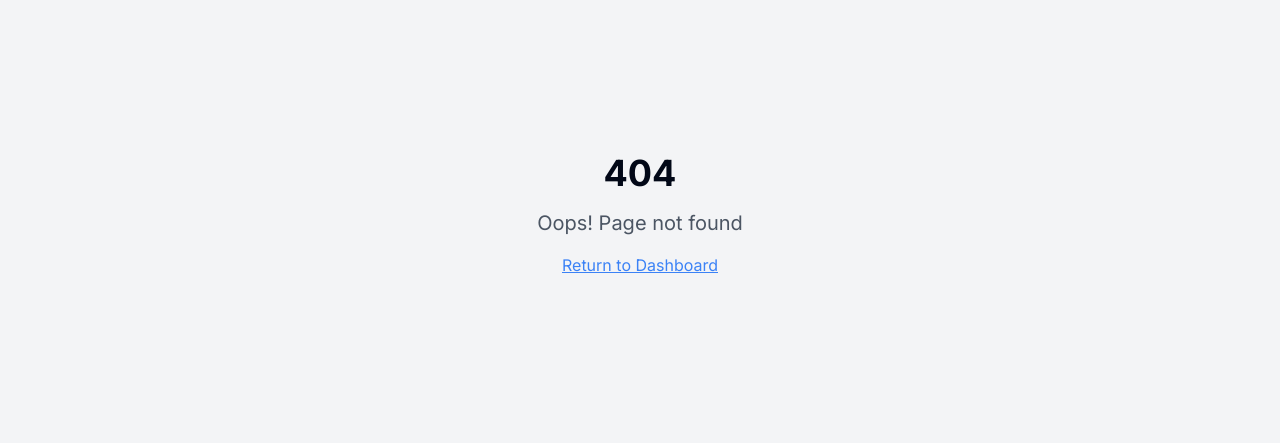
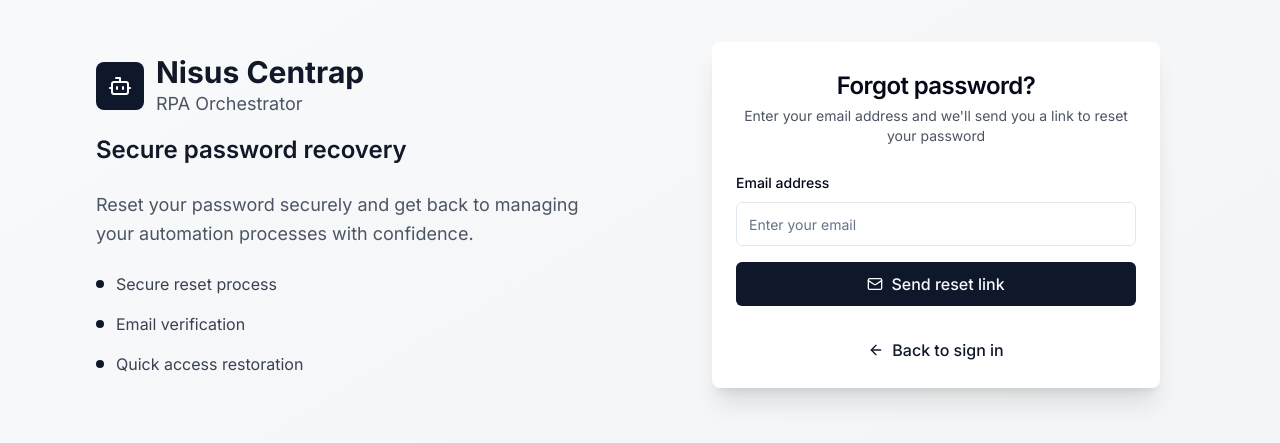
Before and after one commit to ozturksefa/admin-dashboard-analyzer-pro, a React (Vite) app: page /forgot-password in a window 1280 px wide. Before the commit this address had no page. Shown: the part 185-628 px from the top of the page. Built offline with nearby package versions, Linux system fonts and the light colour scheme.

Commit message:
feat: Add forgot password page
Implement the forgot password page with necessary UI elements and routing.

```diff
--- a/src/App.tsx
+++ b/src/App.tsx
@@ -18,6 +18,7 @@ import Roles from "./pages/Roles";
 import Settings from "./pages/Settings";
 import Login from "./pages/Login";
 import Register from "./pages/Register";
+import ForgotPassword from "./pages/ForgotPassword";
 import NotFound from "./pages/NotFound";
 import Layout from "./components/Layout";
 
@@ -32,6 +33,7 @@ const App = () => (
         <Routes>
           <Route path="/login" element={<Login />} />
           <Route path="/register" element={<Register />} />
+          <Route path="/forgot-password" element={<ForgotPassword />} />
           <Route path="/" element={<Layout><Index /></Layout>} />
           <Route path="/dashboard" element={<Layout><Dashboard /></Layout>} />
           <Route path="/robots" element={<Layout><Robots /></Layout>} />
--- /dev/null
+++ b/src/pages/ForgotPassword.tsx
@@ -0,0 +1,180 @@
+
+import React, { useState } from 'react';
+import { Link } from 'react-router-dom';
+import { Button } from '@/components/ui/button';
+import { Input } from '@/components/ui/input';
+import { Label } from '@/components/ui/label';
+import { Card, CardContent, CardDescription, CardHeader, CardTitle } from '@/components/ui/card';
+import { Mail, ArrowLeft, Bot, CheckCircle } from 'lucide-react';
+
+const ForgotPassword = () => {
+  const [email, setEmail] = useState('');
+  const [isLoading, setIsLoading] = useState(false);
+  const [isEmailSent, setIsEmailSent] = useState(false);
+
+  const handleSubmit = async (e: React.FormEvent) => {
+    e.preventDefault();
+    setIsLoading(true);
+
+    // Simulate API call
+    setTimeout(() => {
+      setIsLoading(false);
+      setIsEmailSent(true);
+      console.log('Password reset request for:', email);
+    }, 1500);
+  };
+
+  if (isEmailSent) {
+    return (
+      <div className="min-h-screen bg-gradient-to-br from-gray-50 to-gray-100 flex items-center justify-center p-4">
+        <div className="w-full max-w-md">
+          <Card className="shadow-xl border-0">
+            <CardHeader className="space-y-1 pb-6 text-center">
+              <div className="flex items-center justify-center mb-4">
+                <div className="w-12 h-12 bg-green-100 rounded-full flex items-center justify-center">
+                  <CheckCircle className="w-6 h-6 text-green-600" />
+                </div>
+              </div>
+              <CardTitle className="text-2xl font-semibold">Check your email</CardTitle>
+              <CardDescription className="text-gray-600">
+                We've sent a password reset link to your email address
+              </CardDescription>
+            </CardHeader>
+
+            <CardContent className="space-y-6">
+              <div className="bg-gray-50 p-4 rounded-lg text-sm text-gray-600 text-center">
+                <p>Didn't receive the email? Check your spam folder or</p>
+                <button
+                  onClick={() => setIsEmailSent(false)}
+                  className="text-primary hover:text-primary/80 font-medium underline mt-1"
+                >
+                  try again
+                </button>
+              </div>
+
+              <div className="text-center">
+                <Link
+                  to="/login"
+                  className="inline-flex items-center text-primary hover:text-primary/80 font-medium"
+                >
+                  <ArrowLeft className="w-4 h-4 mr-2" />
+                  Back to sign in
+                </Link>
+              </div>
+            </CardContent>
+          </Card>
+        </div>
+      </div>
+    );
+  }
+
+  return (
+    <div className="min-h-screen bg-gradient-to-br from-gray-50 to-gray-100 flex items-center justify-center p-4">
+      <div className="w-full max-w-6xl grid lg:grid-cols-2 gap-8 items-center">
+        {/* Left side - Branding */}
+        <div className="hidden lg:flex flex-col justify-center space-y-8 p-8">
+          <div className="space-y-4">
+            <div className="flex items-center space-x-3">
+              <div className="w-12 h-12 bg-primary rounded-lg flex items-center justify-center">
+                <Bot className="w-6 h-6 text-white" />
+              </div>
+              <div>
+                <h1 className="text-3xl font-bold text-gray-900">Nisus Centrap</h1>
+                <p className="text-lg text-gray-600">RPA Orchestrator</p>
+              </div>
+            </div>
+
+            <div className="space-y-6 mt-12">
+              <h2 className="text-2xl font-semibold text-gray-900">
+                Secure password recovery
+              </h2>
+              <p className="text-gray-600 text-lg leading-relaxed">
+                Reset your password securely and get back to managing your
+                automation processes with confidence.
+              </p>
+
+              <div className="space-y-4">
+                <div className="flex items-center space-x-3">
+                  <div className="w-2 h-2 bg-primary rounded-full"></div>
+                  <span className="text-gray-700">Secure reset process</span>
+                </div>
+                <div className="flex items-center space-x-3">
+                  <div className="w-2 h-2 bg-primary rounded-full"></div>
+                  <span className="text-gray-700">Email verification</span>
+                </div>
+                <div className="flex items-center space-x-3">
+                  <div className="w-2 h-2 bg-primary rounded-full"></div>
+                  <span className="text-gray-700">Quick access restoration</span>
+                </div>
+              </div>
+            </div>
+          </div>
+        </div>
+
+        {/* Right side - Forgot Password Form */}
+        <div className="flex items-center justify-center">
+          <Card className="w-full max-w-md shadow-xl border-0">
+            <CardHeader className="space-y-1 pb-6">
+              <div className="flex items-center justify-center mb-4 lg:hidden">
+                <div className="w-10 h-10 bg-primary rounded-lg flex items-center justify-center">
+                  <Bot className="w-5 h-5 text-white" />
+                </div>
+              </div>
+              <CardTitle className="text-2xl font-semibold text-center">Forgot password?</CardTitle>
+              <CardDescription className="text-center text-gray-600">
+                Enter your email address and we'll send you a link to reset your password
+              </CardDescription>
+            </CardHeader>
+
+            <CardContent>
+              <form onSubmit={handleSubmit} className="space-y-4">
+                <div className="space-y-2">
+                  <Label htmlFor="email">Email address</Label>
+                  <Input
+                    id="email"
+                    type="email"
+                    placeholder="Enter your email"
+                    value={email}
+                    onChange={(e) => setEmail(e.target.value)}
+                    required
+                    className="h-11"
+                  />
+                </div>
+
+                <Button
+                  type="submit"
+                  className="w-full h-11 text-base font-medium"
+                  disabled={isLoading}
+                >
+                  {isLoading ? (
+                    <div className="flex items-center space-x-2">
+                      <div className="w-4 h-4 border-2 border-white border-t-transparent rounded-full animate-spin"></div>
+                      <span>Sending reset link...</span>
+                    </div>
+                  ) : (
+                    <div className="flex items-center space-x-2">
+                      <Mail className="w-4 h-4" />
+                      <span>Send reset link</span>
+                    </div>
+                  )}
+                </Button>
+
+                <div className="text-center pt-4">
+                  <Link
+                    to="/login"
+                    className="inline-flex items-center text-primary hover:text-primary/80 font-medium"
+                  >
+                    <ArrowLeft className="w-4 h-4 mr-2" />
+                    Back to sign in
+                  </Link>
+                </div>
+              </form>
+            </CardContent>
+          </Card>
+        </div>
+      </div>
+    </div>
+  );
+};
+
+export default ForgotPassword;
```
